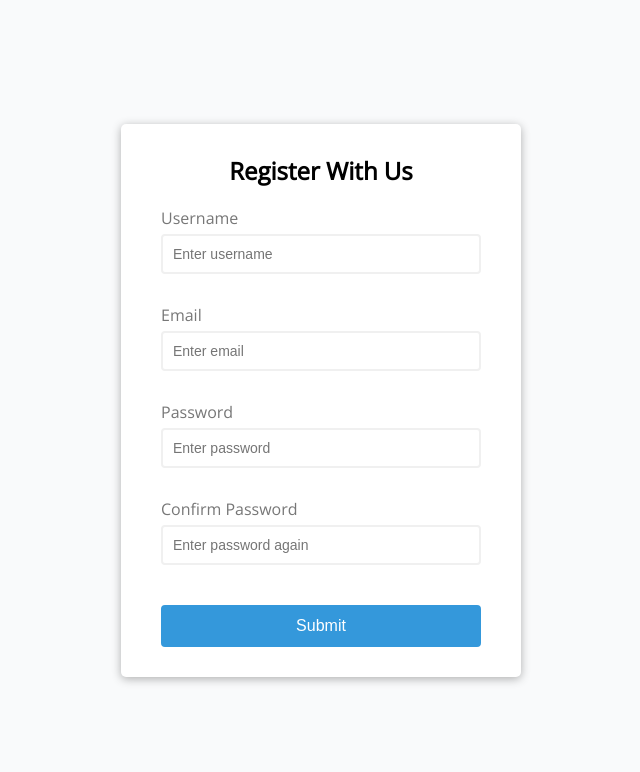
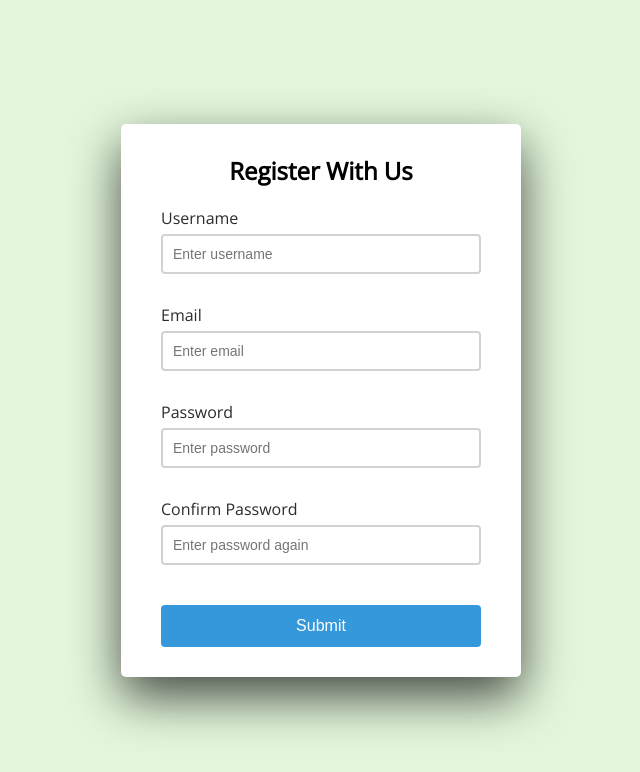
Before and after one commit to northross/form-validator, a website: page form-validator/index.html in a window 1280 px wide. Shown: the whole page, without its empty margins (319-959 px from the left). Drawn offline with nearby package versions, Linux system fonts and the light colour scheme.

Commit message:
Style updates

```diff
--- a/form-validator/style.css
+++ b/form-validator/style.css
@@ -8,7 +8,7 @@
   box-sizing: border-box;
 }
 body {
-  background-color: #f9fafb;
+  background-color: rgba(210, 242, 197, 0.6);
   font-family: 'Open Sans', sans-serif;
   display: flex;
   align-items: center;
@@ -19,7 +19,7 @@ body {
 .container {
   background-color: #fff;
   border-radius: 5px;
-  box-shadow: 0 2px 10px rgba(0, 0, 0, 0.3);
+  box-shadow: 0 20px 50px rgba(0, 0, 0, 0.7);
   width: 400px;
 }
 h2 {
@@ -35,12 +35,12 @@ h2 {
   position: relative;
 }
 .form-control label {
-  color: #777;
+  color: #2c2c2c;
   display: block;
   margin-bottom: 5px;
 }
 .form-control input {
-  border: 2px solid #f0f0f0;
+  border: 2px solid #d2d2d2;
   border-radius: 4px;
   display: block;
   width: 100%;
```
Also changed, not shown: README.md.
